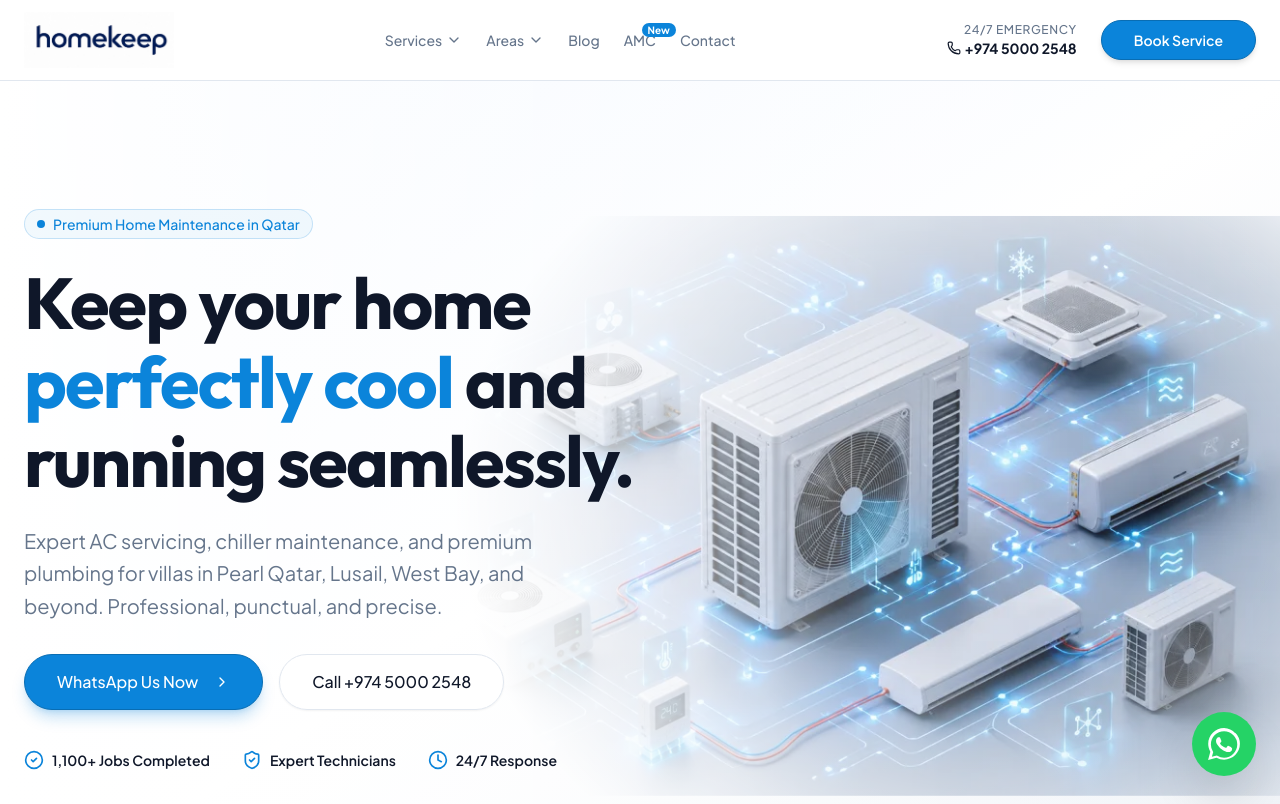
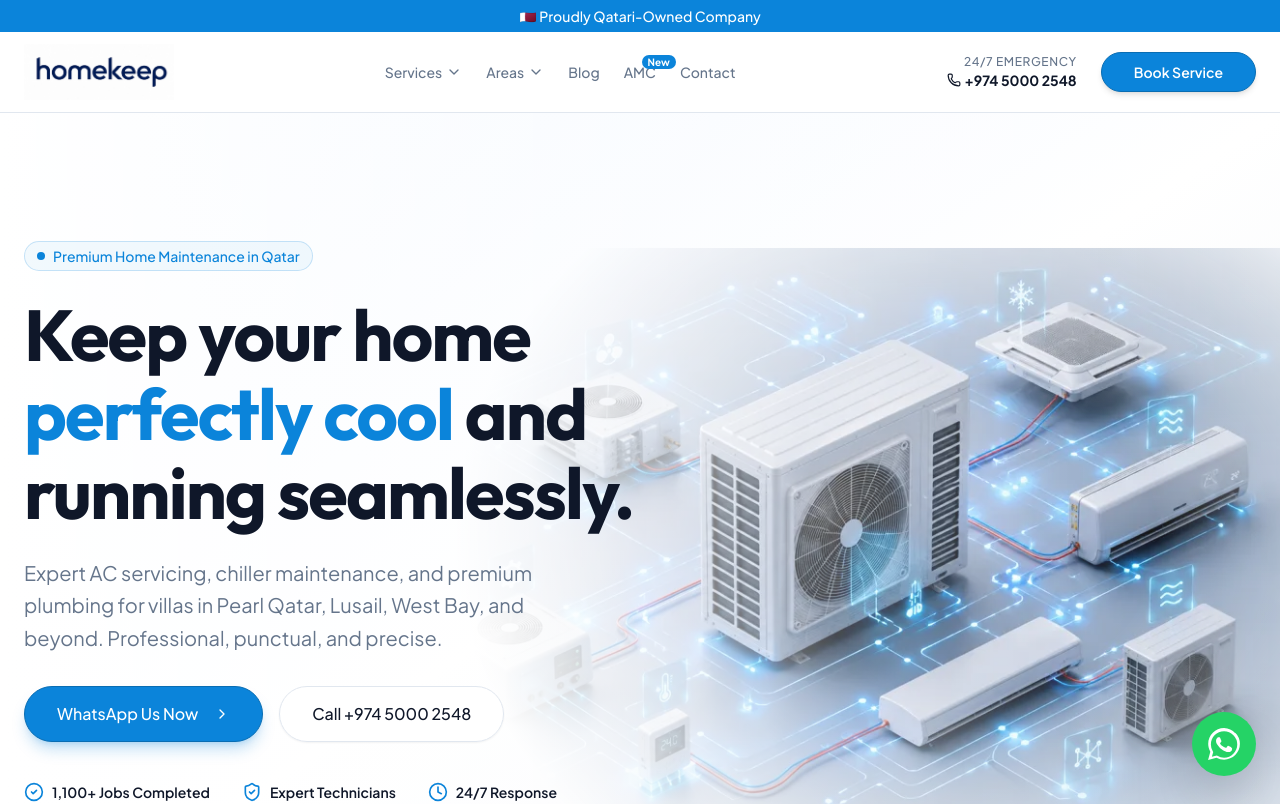
Before and after one commit to Shaheerabdulla/homekeep-website, a Next.js app: page / in a window 1280 px wide. Shown: the top 804 px of the page. Built offline with nearby package versions, Linux system fonts and the light colour scheme.

Commit message:
Add Qatari-owned company banner with flag above navigation

```diff
--- a/components/layout/nav.tsx
+++ b/components/layout/nav.tsx
@@ -31,7 +31,11 @@ export function Nav() {
   const pathname = usePathname();
 
   return (
-    <nav className="sticky top-0 z-50 w-full bg-white/90 backdrop-blur-lg border-b border-border">
+    <>
+      <div className="w-full bg-primary text-white text-center text-xs md:text-sm font-medium py-1.5 px-4">
+        🇶🇦 Proudly Qatari-Owned Company
+      </div>
+      <nav className="sticky top-0 z-50 w-full bg-white/90 backdrop-blur-lg border-b border-border">
       <div className="container mx-auto px-4 md:px-6 h-20 flex items-center justify-between">
         <Link href="/" className="flex items-center">
           <Image
@@ -200,5 +204,6 @@ export function Nav() {
         </div>
       )}
     </nav>
+    </>
   );
 }
```
